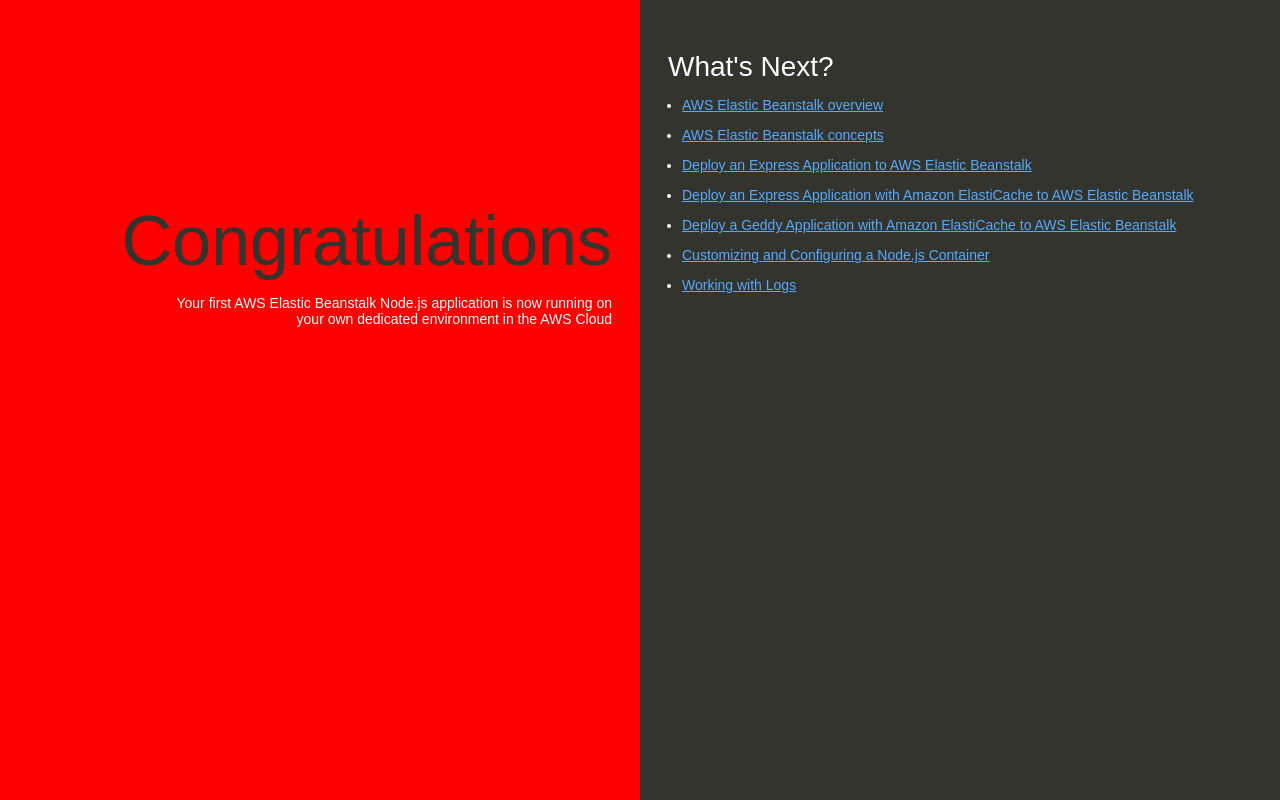
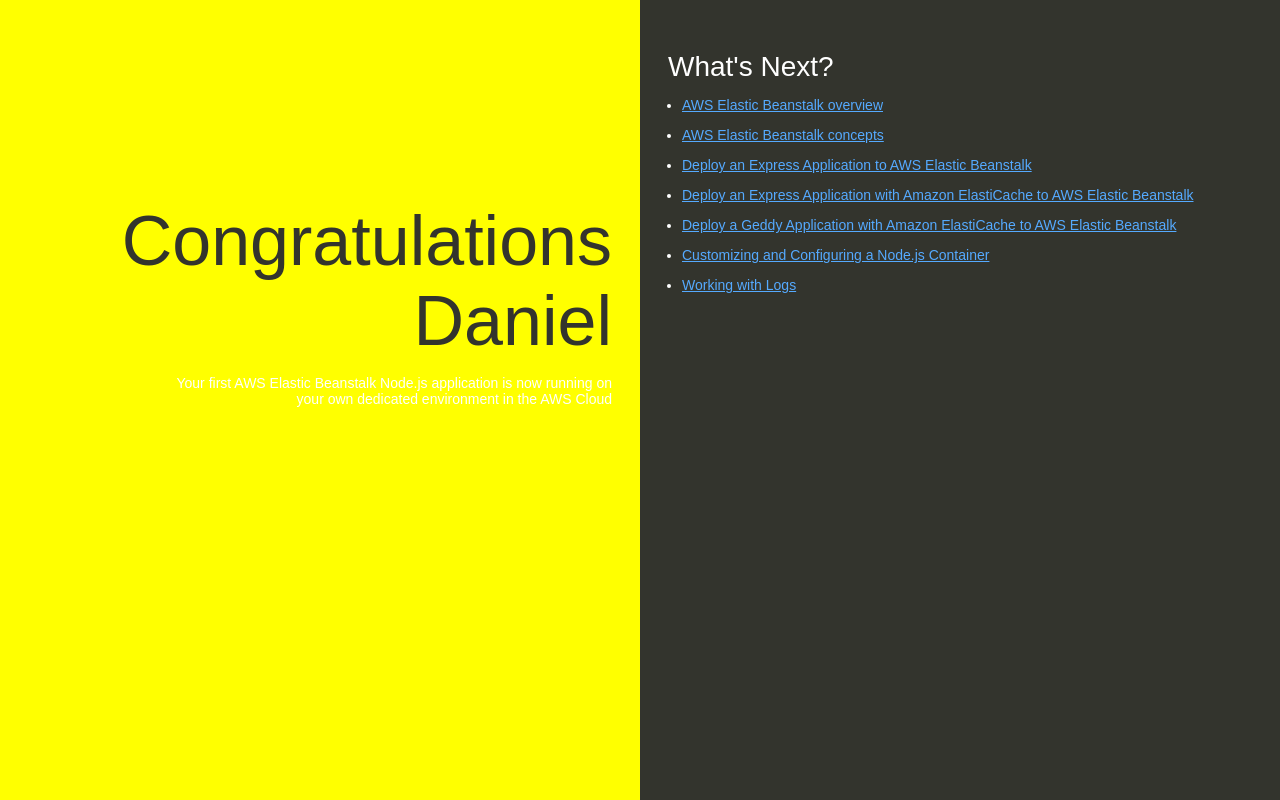
Before and after one commit to danielvidaurri/devpops, a plain HTML site: page index.html in a window 1280 px wide. Drawn offline with Linux system fonts and the light colour scheme.

Commit message:
Update index.html

```diff
--- a/index.html
+++ b/index.html
@@ -35,7 +35,7 @@
 
         text-align: right;
         padding-top: 11em;
-        background-color: red;
+        background-color: yellow;
 
       }
       .textColumn p {
@@ -74,7 +74,7 @@
   </head>
   <body>
     <div class="textColumn">
-      <h1>Congratulations</h1>
+      <h1>Congratulations Daniel</h1>
       <p>Your first AWS Elastic Beanstalk Node.js application is now running on your own dedicated environment in the AWS Cloud</p>
     </div>
     <div class="linksColumn">
```
